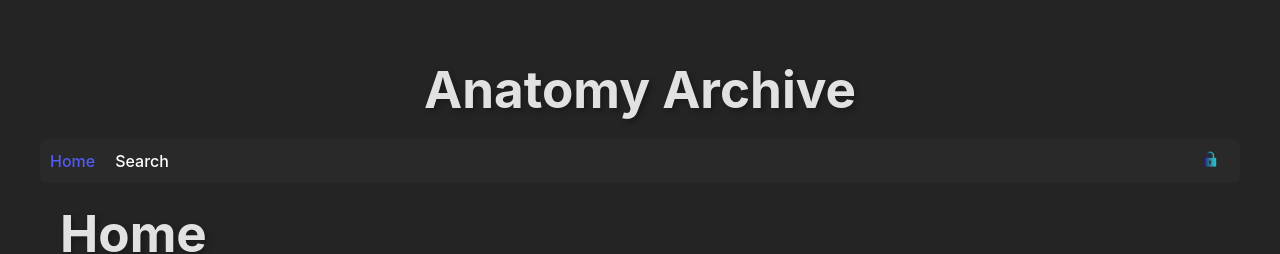
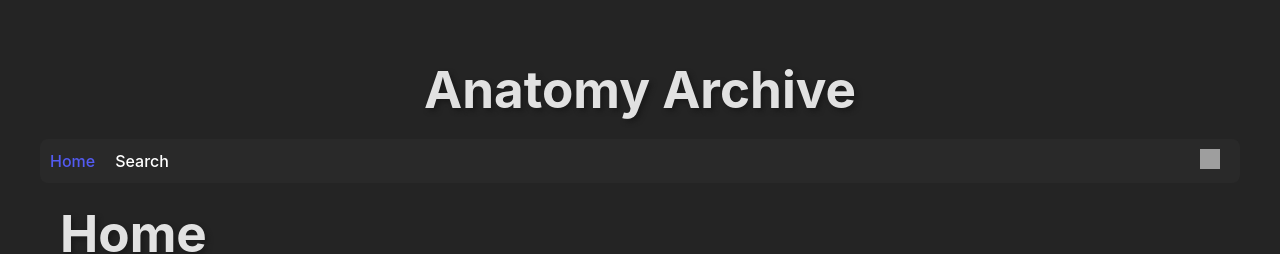
Before and after one commit to kotteletfisk/anatomy-archive-react, a React (Vite) app: page / in a window 1280 px wide. Shown: the top 254 px of the page. Built offline with nearby package versions, Linux system fonts and the light colour scheme; grey boxes are pictures that could not be loaded.

Commit message:
Update MainLayout.jsx

```diff
--- a/src/layouts/MainLayout.jsx
+++ b/src/layouts/MainLayout.jsx
@@ -45,7 +45,9 @@ function MainLayout() {
 
   return (
     <>
-      <h1 className="title" style={{ textAlign: "center" }}>Anatomy Archive</h1>
+      <h1 className="title" style={{ textAlign: "center" }}>
+        Anatomy Archive
+      </h1>
 
       <div id="nav-bar" ref={navbar}>
         <div id="nav-items">
@@ -54,7 +56,7 @@ function MainLayout() {
           {isLoggedIn ? <NavLink to="/admin-page">Admin</NavLink> : null}
 
           <NavLink onClick={toggleModal}>
-            <img src="/src/assets/loginLock.png" width={20} height={20} />
+            <img src="../assets/loginLock.png" width={20} height={20} />
           </NavLink>
         </div>
       </div>
```
